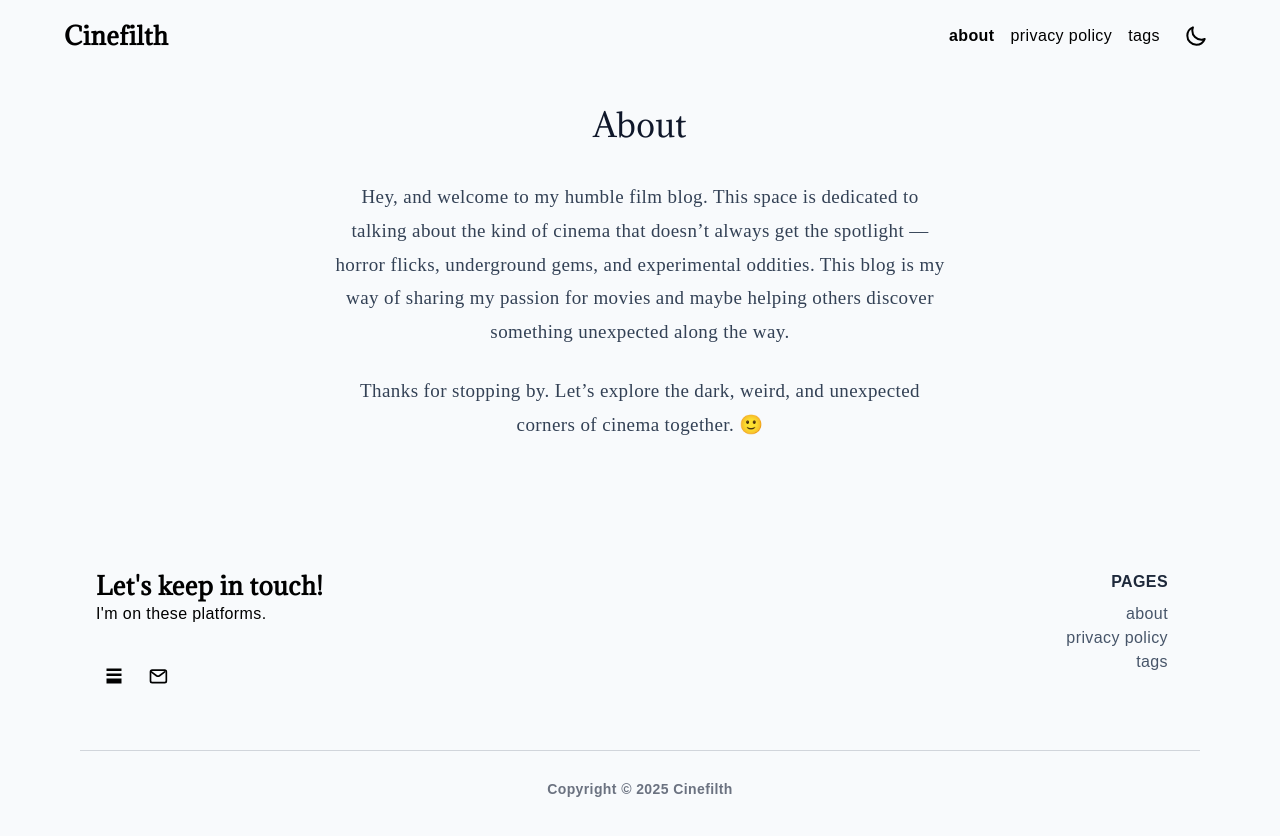
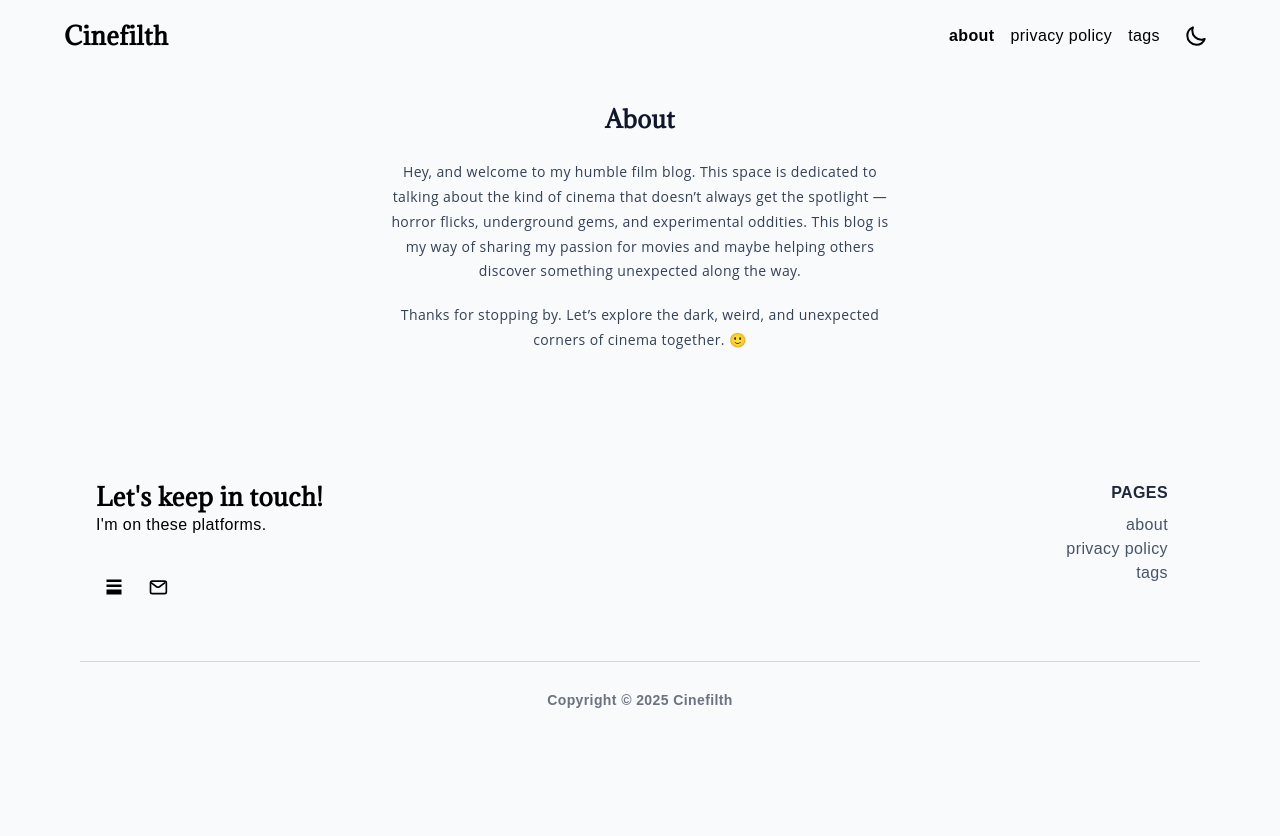
Before and after one commit to KanbeiKuroda/q7m_s9xv4kz8r2b1t6_dwpf0hlj, a Jekyll site: the page built from about.md, in a window 1280 px wide. Shown: the top 836 px of the page. Built offline with Jekyll 4.4.1, drawn with Linux system fonts in a browser that asks for light colours; some web fonts are replaced.

Commit message:
Update page.html

```diff
--- a/_layouts/page.html
+++ b/_layouts/page.html
@@ -3,19 +3,19 @@ layout: base
 ---
 <style>
   @font-face {
-    font-family: 'Crimson Pro';
-    src: url('/assets/Crimson_Pro/CrimsonPro-VariableFont_wght.ttf') format('truetype');
-    font-weight: 200 900;
-    font-style: regular;
+    font-family: 'Open Sans';
+    src: url('/assets/Open_Sans/OpenSans-VariableFont_wdth,wght.ttf') format('truetype');
+    font-weight: 300 800;
+    font-style: normal;
   }
   .prose {
-    font-family: 'Crimson Pro', serif;
-    font-size: 19px;
+    font-family: 'Open Sans', sans-serif;
+    font-size: 14px;
   }
 </style>
 
 <div class="flex justify-center py-4 md:py-8">
-  <article class="text-center prose md:prose-lg prose-p:font-normal prose-headings:font-light prose-slate dark:prose-invert">
+  <article class="text-center prose md:prose-lg prose-p:font-normal prose-headings:font-bold prose-slate dark:prose-invert">
   {{ content }}
   </article>
 </div>
```
